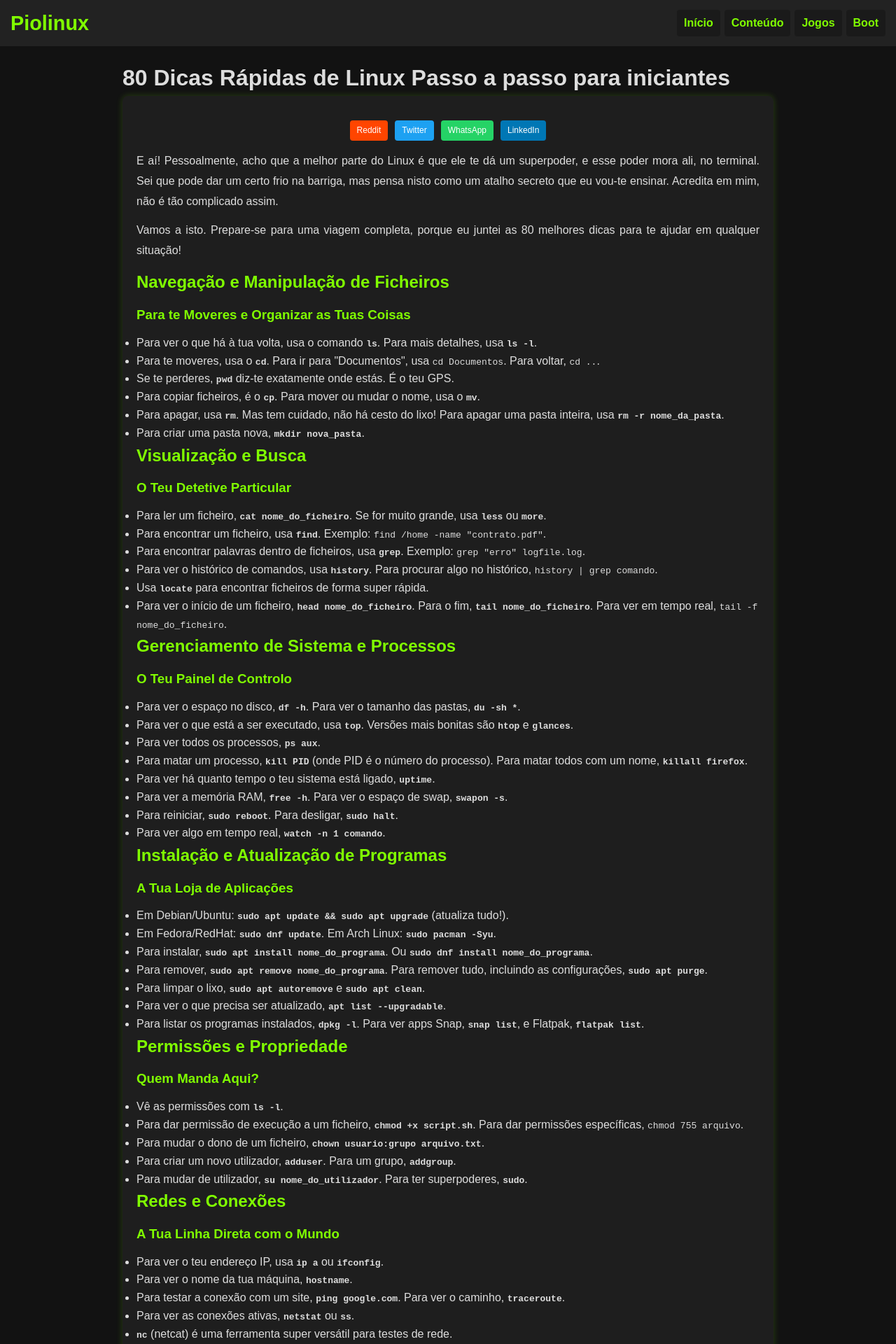
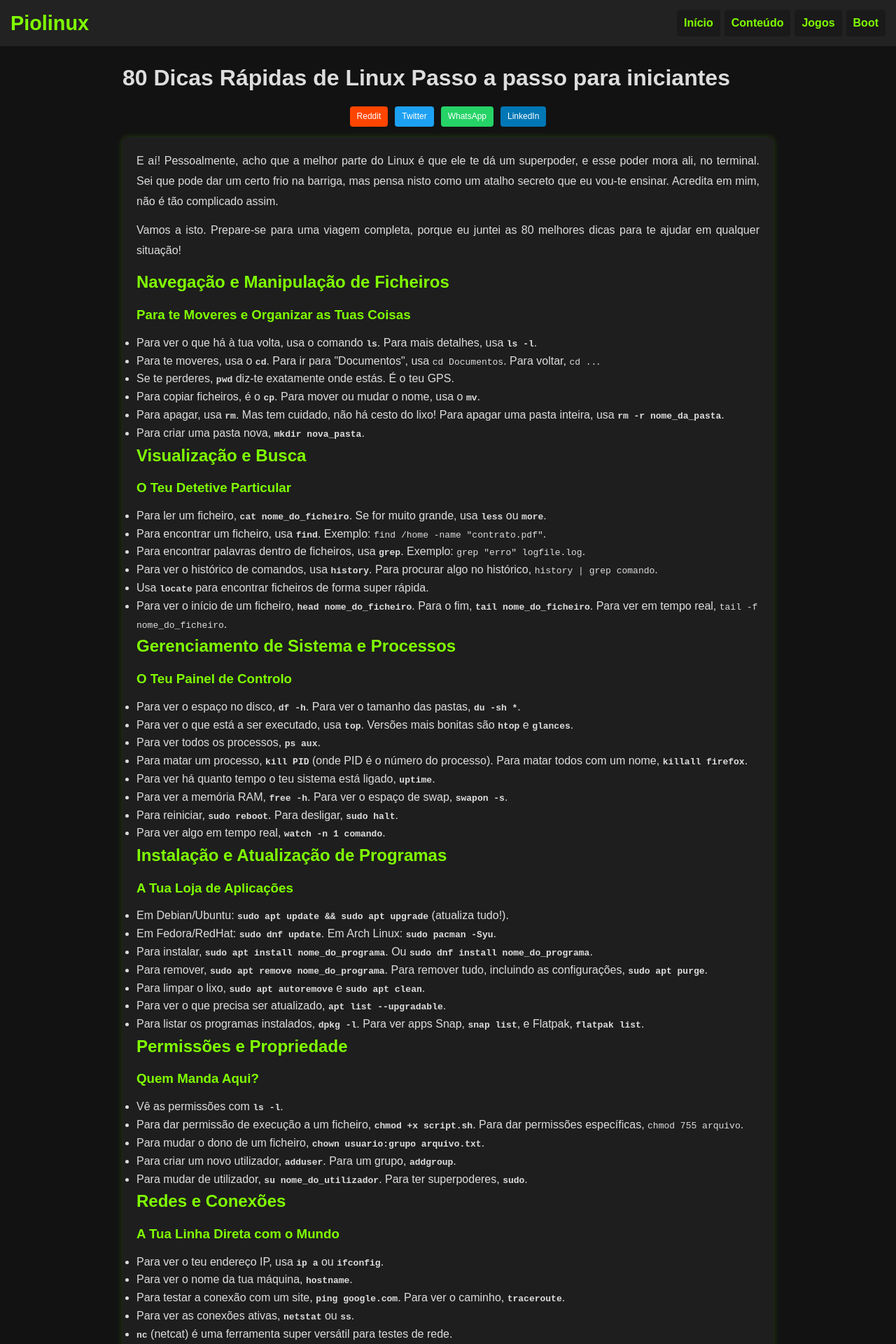
Before and after one commit to Piolinux/piolinux-site, a Jekyll site: the page 80-Dicas-Rápidas-de-Linux.html, which Jekyll copies as it is, in a window 1280 px wide. Shown: the top 1920 px of the page at 70% size. Built offline with Jekyll 4.4.1, drawn with Linux system fonts in a browser that asks for light colours.

Commit message:
Update 80-Dicas-Rápidas-de-Linux.html

```diff
--- a/80-Dicas-Rápidas-de-Linux.html
+++ b/80-Dicas-Rápidas-de-Linux.html
@@ -241,9 +241,9 @@ footer a:hover {
 
  <main>
   <h1>80 Dicas Rápidas de Linux Passo a passo para iniciantes</h1>
-  <body>
 
-<section class="post-content">
+
+
 
 
 
@@ -281,7 +281,9 @@ footer a:hover {
     </script>
 
 
+<body>
 
+	<section class="post-content">
 <div class="container">
     <p>E aí! Pessoalmente, acho que a melhor parte do Linux é que ele te dá um superpoder, e esse poder mora ali, no terminal. Sei que pode dar um certo frio na barriga, mas pensa nisto como um atalho secreto que eu vou-te ensinar. Acredita em mim, não é tão complicado assim.</p>
 
```
